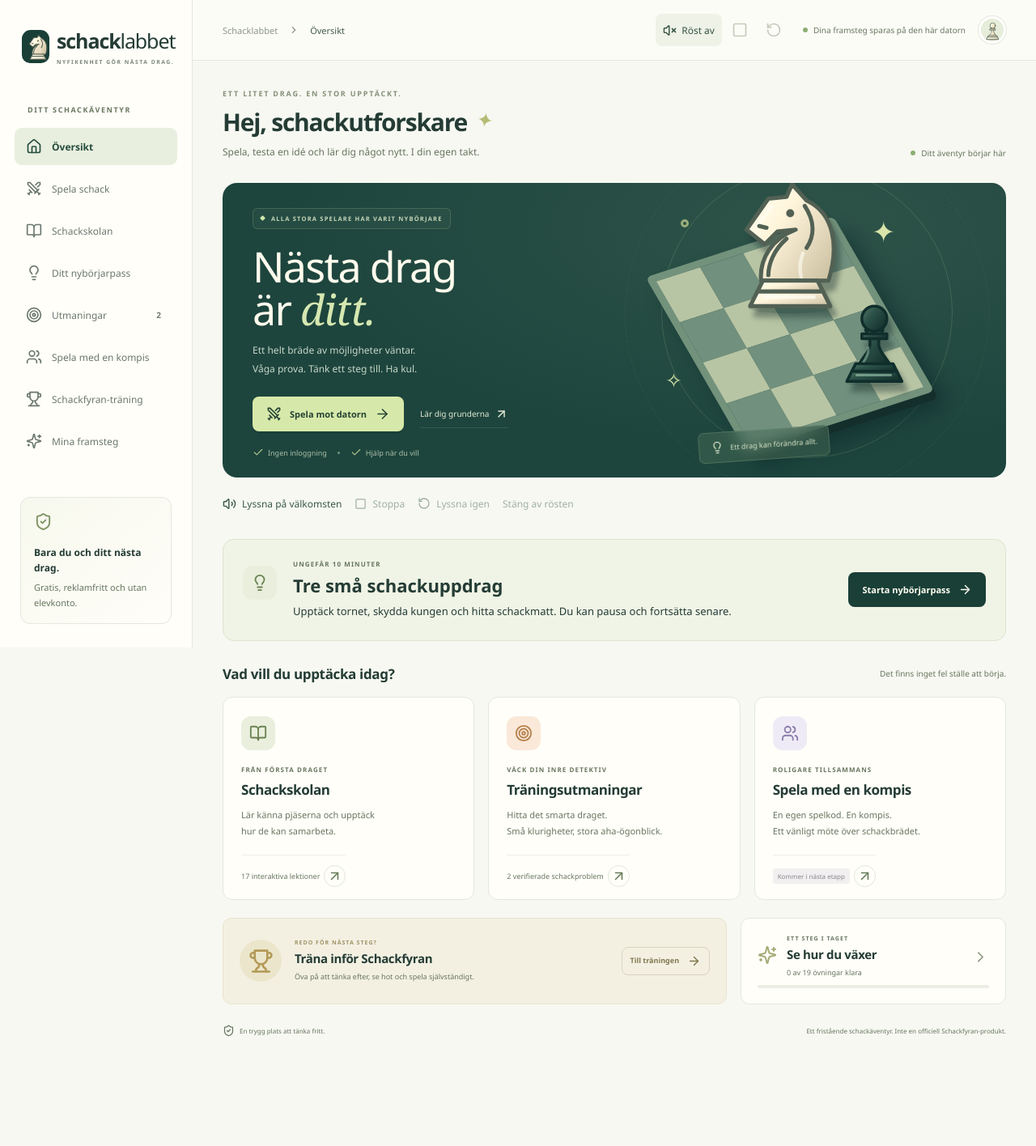
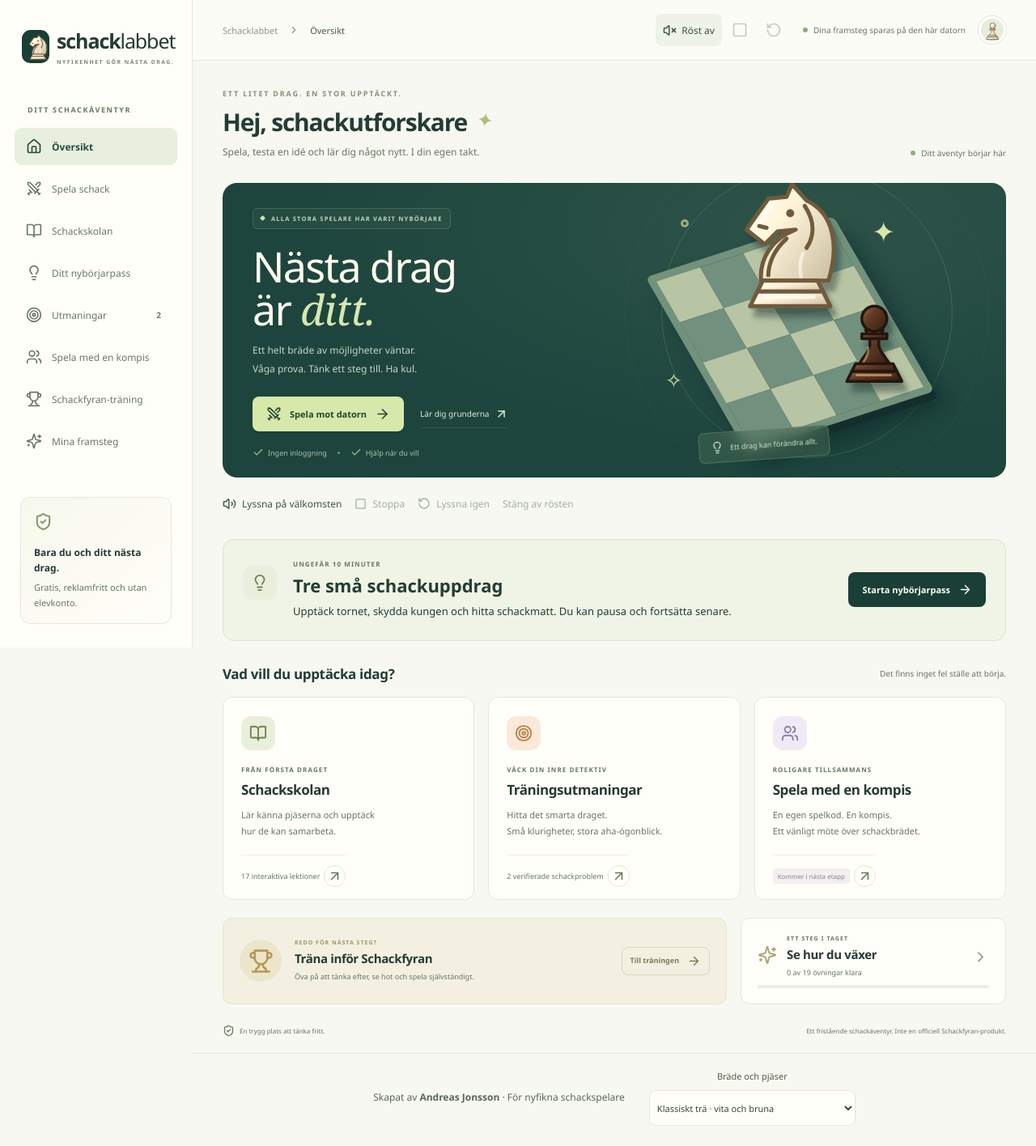
Before and after one commit to andreaseighty1/schacklabbet, a React (Vite) app: page / in a window 1280 px wide. Shown: the whole page at 81% size. Before the commit the page ends 1301 px from the top, so only its background shows below. Built offline with nearby package versions, Linux system fonts and the light colour scheme.

Commit message:
Add Andreas Jonsson credit and selectable classic wooden chess theme

```diff
--- a/playwright.config.ts
+++ b/playwright.config.ts
@@ -22,7 +22,11 @@
     },
     {
       name: "touchscreen",
-      testMatch: ["**/touch.spec.ts", "**/review.spec.ts"],
+      testMatch: [
+        "**/touch.spec.ts",
+        "**/review.spec.ts",
+        "**/appearance.spec.ts",
+      ],
       use: {
         ...devices["Desktop Chrome"],
         viewport: { width: 1366, height: 768 },
--- a/src/App.tsx
+++ b/src/App.tsx
@@ -41,6 +41,7 @@
   useSquareNames,
 } from "./components/SquareNamesToggle";
 import { Piece } from "./components/Piece";
+import { ChessThemePicker, useChessTheme } from "./components/ChessTheme";
 import { LessonCatalog } from "./components/LessonCatalog";
 import { MoveLabel } from "./components/MoveLabel";
 import { PostGameReview } from "./components/PostGameReview";
@@ -277,6 +278,7 @@
   const [engine] = useState(() => new EngineSession());
   const engineAbort = useRef<AbortController | null>(null);
   const voice = useVoice();
+  const [chessTheme, setChessTheme] = useChessTheme();
   const voicePlayer = voice.player;
   const [initial] = useState(loadInitial);
   const gameRef = useRef<Chess | null>(null);
@@ -804,7 +806,7 @@
       promotion: risk.promotion,
     });
   return (
-    <div className="app-shell">
+    <div className="app-shell" data-chess-theme={chessTheme}>
       <aside className={`sidebar ${mobileMenu ? "is-open" : ""}`}>
         <a
           href="#home"
@@ -1781,6 +1783,13 @@
             </>
           )}
         </main>
+        <footer className="site-credit">
+          <p>
+            Skapat av <strong>Andreas Jonsson</strong> · För nyfikna
+            schackspelare
+          </p>
+          <ChessThemePicker theme={chessTheme} onChange={setChessTheme} />
+        </footer>
       </div>
       {modal === "new" && (
         <Modal
@@ -1928,6 +1937,10 @@
             schackskolan eller spela mot datorn på en nivå som passar dig.
           </p>
           <ul className="help-list">
+            <li>
+              Längst ned på sidan kan du välja bräde och pjäser. I trätemat är
+              svarts pjäser bruna. Spelarna heter fortfarande vit och svart.
+            </li>
             <li>
               Tryck eller klicka först på en pjäs och sedan på målrutan. Med mus
               kan du också dra pjäsen.
--- /dev/null
+++ b/src/components/ChessTheme.tsx
@@ -0,0 +1,45 @@
+import { useEffect, useState } from "react";
+
+export type ChessTheme = "classic" | "green";
+const key = "schacklabbet.chess-theme.v1";
+
+export function useChessTheme() {
+  const [theme, setTheme] = useState<ChessTheme>(() => {
+    try {
+      return localStorage.getItem(key) === "green" ? "green" : "classic";
+    } catch {
+      return "classic";
+    }
+  });
+  useEffect(() => {
+    try {
+      localStorage.setItem(key, theme);
+    } catch {
+      /* The choice still works for this visit. */
+    }
+  }, [theme]);
+  return [theme, setTheme] as const;
+}
+
+export function ChessThemePicker({
+  theme,
+  onChange,
+}: {
+  theme: ChessTheme;
+  onChange: (theme: ChessTheme) => void;
+}) {
+  return (
+    <label className="chess-theme-picker">
+      <span>Bräde och pjäser</span>
+      <select
+        value={theme}
+        onChange={(event) =>
+          onChange(event.target.value === "green" ? "green" : "classic")
+        }
+      >
+        <option value="classic">Klassiskt trä · vita och bruna</option>
+        <option value="green">Grönt · ljusa och mörkgröna</option>
+      </select>
+    </label>
+  );
+}
--- a/src/components/Piece.tsx
+++ b/src/components/Piece.tsx
@@ -13,8 +13,10 @@
 }) {
   const gradientId = useId();
   const ivory = color === "w";
-  const edge = ivory ? "#526154" : "#102e2b";
-  const shine = ivory ? "#fffef5" : "#91b8a3";
+  const edge = ivory
+    ? "var(--piece-light-edge, #715b3c)"
+    : "var(--piece-dark-edge, #24160e)";
+  const shine = ivory ? "#fffef5" : "var(--piece-dark-shine, #d6aa79)";
   return (
     <svg
       className={`piece ${className}`}
@@ -31,9 +33,18 @@
           y2=".8"
           gradientUnits="objectBoundingBox"
         >
-          <stop offset="0" stopColor={ivory ? "#fffef3" : "#557a6b"} />
-          <stop offset=".42" stopColor={ivory ? "#fff5db" : "#2b5147"} />
-          <stop offset="1" stopColor={ivory ? "#d1c5a7" : "#132f2c"} />
+          <stop
+            offset="0"
+            stopColor={ivory ? "#fffef3" : "var(--piece-dark-top, #986744)"}
+          />
+          <stop
+            offset=".42"
+            stopColor={ivory ? "#fff5db" : "var(--piece-dark-mid, #613b24)"}
+          />
+          <stop
+            offset="1"
+            stopColor={ivory ? "#d1c5a7" : "var(--piece-dark-bottom, #362015)"}
+          />
         </linearGradient>
       </defs>
       <ellipse cx="40" cy="74" rx="23" ry="3" fill="#183b32" opacity=".15" />
--- a/src/styles.css
+++ b/src/styles.css
@@ -72,6 +72,53 @@
 .app-shell {
   display: flex;
   min-height: 100dvh;
+}
+.app-shell[data-chess-theme="green"] {
+  --piece-light-edge: #526154;
+  --piece-dark-edge: #102e2b;
+  --piece-dark-shine: #91b8a3;
+  --piece-dark-top: #557a6b;
+  --piece-dark-mid: #2b5147;
+  --piece-dark-bottom: #132f2c;
+  --board-frame: linear-gradient(135deg, #6e8b72 0%, #385b49 20%, #244438 100%);
+  --board-base: #223c33;
+  --square-light: linear-gradient(140deg, #f1eedb, #e4dfc5);
+  --square-dark: linear-gradient(140deg, #8ba585, #779471);
+  --square-light-ink: #6c846b;
+  --square-dark-ink: #d9e4c8;
+}
+.chess-theme-picker {
+  display: grid;
+  gap: 8px;
+  width: min(100%, 255px);
+  font-size: 11px;
+  color: #526147;
+}
+.chess-theme-picker select {
+  width: 100%;
+  min-width: 0;
+  min-height: 44px;
+  padding: 8px 5px;
+  border: 1px solid var(--border);
+  border-radius: 8px;
+  background: #fffef9;
+  color: #344b3c;
+}
+.site-credit {
+  display: flex;
+  align-items: center;
+  justify-content: center;
+  flex-wrap: wrap;
+  gap: 16px 30px;
+  padding: 18px 24px 25px;
+  text-align: center;
+  font-size: 12px;
+  line-height: 1.8;
+  color: #596956;
+  border-top: 1px solid var(--border);
+}
+.site-credit strong {
+  font-weight: 600;
 }
 .sidebar {
   width: 238px;
@@ -918,10 +965,13 @@
 }
 .board-frame {
   padding: 7px;
-  background: linear-gradient(135deg, #6e8b72 0%, #385b49 20%, #244438 100%);
+  background: var(
+    --board-frame,
+    linear-gradient(135deg, #b08b5a, #735031 25%, #4b321f)
+  );
   border-radius: 6px;
   box-shadow:
-    0 5px 0 #223c33,
+    0 5px 0 var(--board-base, #3e2a1c),
     0 12px 23px #193f3712;
 }
 .board {
@@ -955,12 +1005,12 @@
   }
 }
 .square.light {
-  background: linear-gradient(140deg, #f1eedb, #e4dfc5);
-  color: #6c846b;
+  background: var(--square-light, linear-gradient(140deg, #f7e8c9, #eddbb5));
+  color: var(--square-light-ink, #74543c);
 }
 .square.dark {
-  background: linear-gradient(140deg, #8ba585, #779471);
-  color: #d9e4c8;
+  background: var(--square-dark, linear-gradient(140deg, #bd9870, #aa8159));
+  color: var(--square-dark-ink, #fff1d4);
 }
 .square .piece {
   width: 90%;
```
Also changed, not shown: 2 other files (tests, documents, lock files or other folders).
